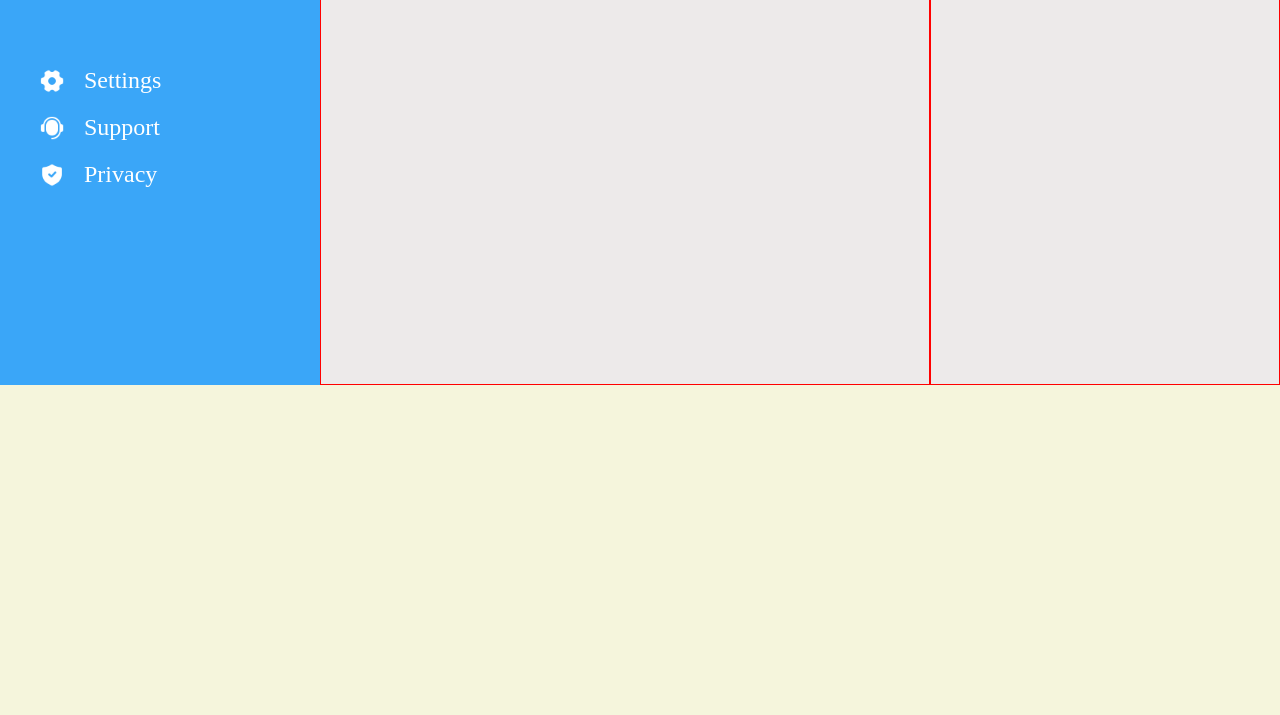
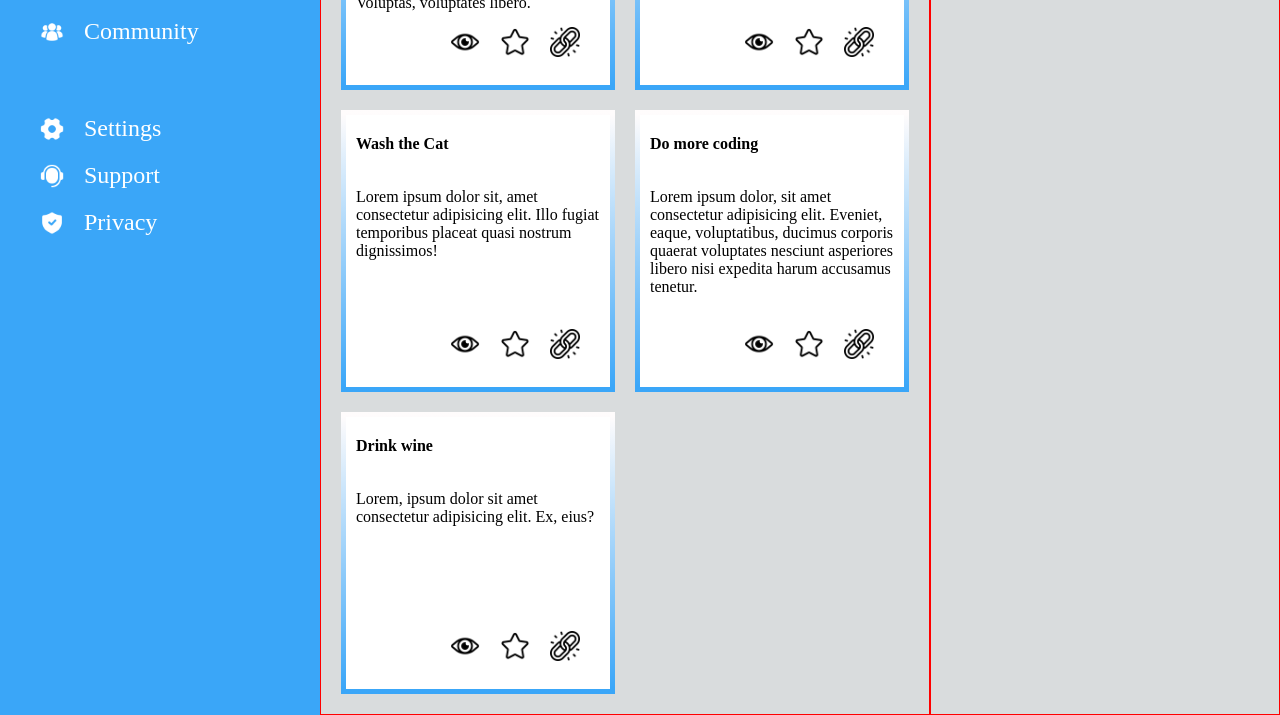
Before and after one commit to H8991/admin-dashboard, a plain HTML site: page index.html in a window 1280 px wide. Shown: the part 415-1130 px from the top of the page. Before the commit the page ends 800 px from the top, so only its background shows below. Drawn offline with Linux system fonts and the light colour scheme.

Commit message:
Projects section complete inc. styling

```diff
--- a/index.html
+++ b/index.html
@@ -74,16 +74,51 @@
 
         <main class="main-container">
             <div class="projects">
-                <h3>Your Projects:</h3>
+                <h3>My Projects:</h3>
                 <div class="card">
                     <h4 class="card-title">Super Cool Project</h4>
-                    <p class="card-description">Lorem, ipsum dolor sit amet consectetur adipisicing elit. Suscipit, a?</p>
-                    <a href=""><img src="" alt=""></a><a href=""><img src="" alt=""></a><a href=""><img src="" alt=""></a>
+                    <p class="card-description">Lorem, ipsum dolor sit amet consectetur adipisicing elit. Suscipit, a? Lorem ipsum dolor sit amet consectetur adipisicing elit. Quod, nam! Similique architecto saepe praesentium odio ad tenetur. Voluptas, voluptates libero.</p>
+                    <div class="card-link-container">
+                        <a href="#"><img src="images/eye.png" alt="eye"></a>
+                        <a href="#"><img src="images/star.png" alt="star"></a>
+                        <a href="#"><img src="images/link.png" alt="link"></a>
+                    </div>
                 </div>
                 <div class="card">
-                    <h4 class="card-title"></h4>
-                    <p class="card-description"></p>
-                    <a href=""><img src="" alt=""></a><a href=""><img src="" alt=""></a><a href=""><img src="" alt=""></a>
+                    <h4 class="card-title">The Unimaginable</h4>
+                    <p class="card-description">Lorem, ipsum dolor sit amet consectetur adipisicing elit. Suscipit, a? </p>
+                    <div class="card-link-container">
+                        <a href="#"><img src="images/eye.png" alt="eye"></a>
+                        <a href="#"><img src="images/star.png" alt="star"></a>
+                        <a href="#"><img src="images/link.png" alt="link"></a>
+                    </div>
+                </div>
+                <div class="card">
+                    <h4 class="card-title">Wash the Cat</h4>
+                    <p class="card-description">Lorem ipsum dolor sit, amet consectetur adipisicing elit. Illo fugiat temporibus placeat quasi nostrum dignissimos!</p>
+                    <div class="card-link-container">
+                        <a href="#"><img src="images/eye.png" alt="eye"></a>
+                        <a href="#"><img src="images/star.png" alt="star"></a>
+                        <a href="#"><img src="images/link.png" alt="link"></a>
+                    </div>
+                </div>
+                <div class="card">
+                    <h4 class="card-title">Do more coding</h4>
+                    <p class="card-description">Lorem ipsum dolor, sit amet consectetur adipisicing elit. Eveniet, eaque, voluptatibus, ducimus corporis quaerat voluptates nesciunt asperiores libero nisi expedita harum accusamus tenetur.</p>
+                    <div class="card-link-container">
+                        <a href="#"><img src="images/eye.png" alt="eye"></a>
+                        <a href="#"><img src="images/star.png" alt="star"></a>
+                        <a href="#"><img src="images/link.png" alt="link"></a>
+                    </div>
+                </div>
+                <div class="card">
+                    <h4 class="card-title">Drink wine</h4>
+                    <p class="card-description">Lorem, ipsum dolor sit amet consectetur adipisicing elit. Ex, eius?</p>
+                    <div class="card-link-container">
+                        <a href="#"><img src="images/eye.png" alt="eye"></a>
+                        <a href="#"><img src="images/star.png" alt="star"></a>
+                        <a href="#"><img src="images/link.png" alt="link"></a>
+                    </div>
                 </div>
             </div>
 
--- a/styles.css
+++ b/styles.css
@@ -185,7 +185,7 @@ body {
 
 /* ------------ MAIN--------------- */
 .main-container {
-    background-color: rgb(237, 234, 234);
+    background-color: rgb(217, 220, 221);
     display: grid;
     grid-template-columns: 3fr minmax(350px, 1fr);
 }
@@ -198,18 +198,39 @@ body {
     display: grid;
     grid-template-columns: 1fr 1fr;
     grid-template-rows: max-content repeat(3, 1fr);
-    gap: 5px;
-    padding: 10px;
+    gap: 20px;
+    padding: 20px;
 }
 .projects h3 {
-    padding: 10px;
+    /* padding: 10px; */
     grid-column: 1/3;
 }
 .card {
     background-color: white;
     padding: 10px;
+    display: grid;
+    grid-template-rows: 1fr 2fr 1fr;
+    border-radius: 10px;
+    border-width: 5px;
+    border-style: solid;
+    border-image: linear-gradient(180deg,rgba(255, 252, 252, 1) 0%, rgba(58, 166, 248, 1) 100%);
+    border-image-slice: 1;
+}
+.card:hover {
+    box-shadow: grey 0px 5px 5px;
 }
 .card-title {
     margin-top: 10px;
     margin-bottom: 10px;
 }
+.card img {
+    max-height: 30px;
+    grid-row: 3/4;
+}
+.card-link-container {
+    display: flex;
+    justify-self: right;
+    align-self: center;
+    margin-right: 20px;
+    gap: 20px;
+}
```
